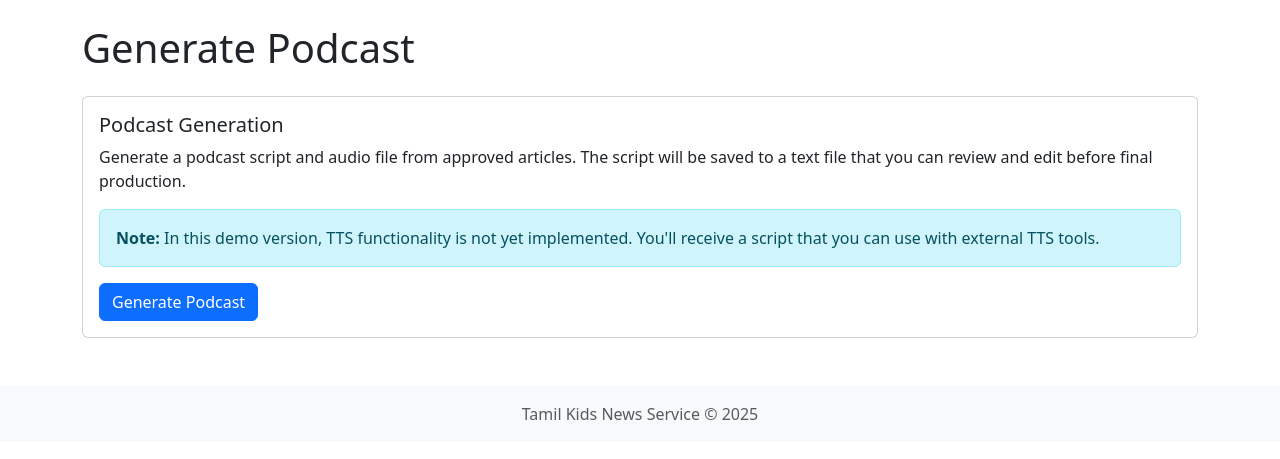
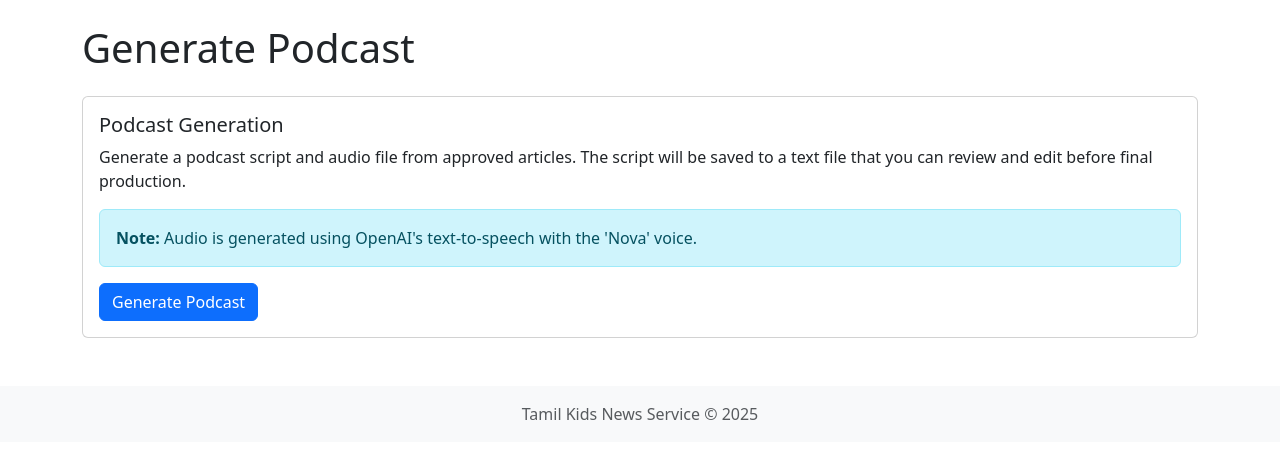
Before and after one commit to jamesramya/tamil-kids-news-service, a Flask app: page /generate-podcast in a window 1280 px wide. Shown: the part 56-515 px from the top of the page. Run offline with Flask 3, Linux system fonts and the light colour scheme.

Commit message:
Updates for 18-Mar-2025

```diff
--- a/app/app.py
+++ b/app/app.py
@@ -1,41 +1,44 @@
-from flask import Flask, render_template, request, jsonify, redirect, url_for
+from flask import Flask, render_template, request, jsonify, redirect, url_for, send_from_directory
 import os
 import sys
 import json
-
-template_dir = os.path.abspath('app/templates')
-app = Flask(__name__, template_folder=template_dir)
+import datetime
+import uuid
 
 # Add parent directory to path so we can import from src
 sys.path.append(os.path.dirname(os.path.dirname(os.path.abspath(__file__))))
 
+# Import required modules
 from src.utils import load_json_file, save_json_file, ensure_dir_exists
 from src.tts import generate_podcast_script, text_to_speech
 
-app = Flask(__name__)
+# Get absolute paths for template folder
+template_dir = os.path.abspath(os.path.join(os.path.dirname(__file__), 'templates'))
+static_dir = os.path.abspath(os.path.join(os.path.dirname(__file__), 'static'))
+
+# Initialize Flask application
+app = Flask(__name__,
+            template_folder=template_dir,
+            static_folder=static_dir)
 
 # Configuration
 DATA_DIR = "data"
 PROCESSED_NEWS_FILE = os.path.join(DATA_DIR, "processed_news.json")
 APPROVED_NEWS_FILE = os.path.join(DATA_DIR, "approved_news.json")
 PODCAST_SCRIPT_FILE = os.path.join(DATA_DIR, "podcast_script.txt")
-PODCAST_AUDIO_FILE = os.path.join(DATA_DIR, "podcast.mp3")
 
 # Ensure data directory exists
 ensure_dir_exists(DATA_DIR)
-
 
 @app.route('/')
 def index():
     """Main page showing all articles for review"""
     articles = load_json_file(PROCESSED_NEWS_FILE, [])
-    approved_count = sum(1 for article in articles
-                         if article.get('approved', False))
+    approved_count = sum(1 for article in articles if article.get('approved', False))
     return render_template('index.html',
-                           articles=articles,
-                           total=len(articles),
-                           approved=approved_count)
-
+                          articles=articles,
+                          total=len(articles),
+                          approved=approved_count)
 
 @app.route('/view/<int:article_id>')
 def view_article(article_id):
@@ -46,9 +49,8 @@ def view_article(article_id):
         return "Article not found", 404
 
     return render_template('view.html',
-                           article=articles[article_id],
-                           article_id=article_id)
-
+                          article=articles[article_id],
+                          article_id=article_id)
 
 @app.route('/edit/<int:article_id>', methods=['GET', 'POST'])
 def edit_article(article_id):
@@ -61,8 +63,7 @@ def edit_article(article_id):
     if request.method == 'POST':
         # Update article with edited content
         articles[article_id]['tamil_title'] = request.form.get('tamil_title')
-        articles[article_id]['tamil_summary'] = request.form.get(
-            'tamil_summary')
+        articles[article_id]['tamil_summary'] = request.form.get('tamil_summary')
         articles[article_id]['edited'] = True
 
         # Save updated articles
@@ -71,9 +72,8 @@ def edit_article(article_id):
         return redirect(url_for('view_article', article_id=article_id))
 
     return render_template('edit.html',
-                           article=articles[article_id],
-                           article_id=article_id)
-
+                          article=articles[article_id],
+                          article_id=article_id)
 
 @app.route('/approve/<int:article_id>', methods=['POST'])
 def approve_article(article_id):
@@ -87,13 +87,10 @@ def approve_article(article_id):
     save_json_file(articles, PROCESSED_NEWS_FILE)
 
     # Get all approved articles and save to approved_news.json
-    approved_articles = [
-        article for article in articles if article.get('approved', False)
-    ]
+    approved_articles = [article for article in articles if article.get('approved', False)]
     save_json_file(approved_articles, APPROVED_NEWS_FILE)
 
     return jsonify({"status": "success"})
-
 
 @app.route('/reject/<int:article_id>', methods=['POST'])
 def reject_article(article_id):
@@ -108,47 +105,158 @@ def reject_article(article_id):
 
     return jsonify({"status": "success"})
 
+# Route to serve audio files
+@app.route('/audio/<path:filename>')
+def serve_audio(filename):
+    """Serve audio files from the data directory"""
+    return send_from_directory(DATA_DIR, filename)
 
 @app.route('/generate-podcast', methods=['GET', 'POST'])
 def generate_podcast():
     """Generate podcast from approved articles"""
     if request.method == 'POST':
-        # Get all approved articles
-        articles = load_json_file(PROCESSED_NEWS_FILE, [])
-        approved_articles = [
-            article for article in articles if article.get('approved', False)
-        ]
+        try:
+            # Get all approved articles
+            articles = load_json_file(PROCESSED_NEWS_FILE, [])
+            approved_articles = [article for article in articles if article.get('approved', False)]
 
-        if not approved_articles:
-            return jsonify({
-                "status": "error",
-                "message": "No approved articles found"
-            })
+            if not approved_articles:
+                return jsonify({"status": "error", "message": "No approved articles found"})
 
-        # Generate podcast script
-        script = generate_podcast_script(approved_articles)
+            # Direct translation with OpenAI
+            try:
+                from openai import OpenAI
 
-        # Save script to file
-        with open(PODCAST_SCRIPT_FILE, 'w', encoding='utf-8') as f:
-            f.write(script)
+                if 'OPENAI_API_KEY' not in os.environ:
+                    return jsonify({"status": "error", "message": "OpenAI API key not set. Please add it in Replit Secrets."})
 
-        # Attempt to generate audio (currently just a placeholder)
-        audio_file = text_to_speech(script, PODCAST_AUDIO_FILE)
+                # Initialize OpenAI client
+                client = OpenAI(api_key=os.environ['OPENAI_API_KEY'])
 
-        result = {
-            "status": "success",
-            "script": script,
-            "script_file": PODCAST_SCRIPT_FILE
-        }
+                # Function to translate with OpenAI - cleaner version
+                def translate_to_tamil_direct(text):
+                    if not text or len(text.strip()) < 5:
+                        return text
 
-        if audio_file:
-            result["audio_file"] = audio_file
+                    print(f"Translating: {text[:50]}...")
 
-        return jsonify(result)
+                    try:
+                        # Call OpenAI API directly
+                        response = client.chat.completions.create(
+                            model="gpt-3.5-turbo",
+                            messages=[
+                                {"role": "system", "content": "You are a translator converting English to Tamil. Produce natural, conversational Tamil suitable for children. Do not include any English text or prefixes like '[Translation]' in your response."},
+                                {"role": "user", "content": f"Translate this text to Tamil: \"{text}\""}
+                            ]
+                        )
+
+                        translated = response.choices[0].message.content.strip()
+                        print(f"Translation result: {translated[:50]}...")
+                        return translated
+                    except Exception as e:
+                        print(f"OpenAI translation error: {e}")
+                        # Create a simple translation without the "[Need proper translation]" prefix
+                        import re
+                        basic_translations = {
+                            "News": "செய்திகள்",
+                            "Today": "இன்று",
+                            "India": "இந்தியா",
+                            "World": "உலகம்",
+                            "Sports": "விளையாட்டு",
+                            "Health": "ஆரோக்கியம்",
+                            "Education": "கல்வி",
+                            "Weather": "வானிலை",
+                            "Politics": "அரசியல்",
+                            "Technology": "தொழில்நுட்பம்",
+                            "Science": "அறிவியல்",
+                            "Environment": "சுற்றுச்சூழல்",
+                            "Entertainment": "பொழுதுபோக்கு",
+                            "Business": "வணிகம்",
+                            "Economy": "பொருளாதாரம்",
+                            "Government": "அரசு",
+                            "Device": "சாதனம்",
+                            "New": "புதிய",
+                            "elephants": "யானைகள்",
+                            "Farm": "பண்ணை",
+                            "keep": "வைத்திருக்க",
+                            "at": "இல்",
+                            "bay": "தடுப்பது"
+                        }
+
+                        result = text
+                        for eng, tam in basic_translations.items():
+                            result = re.sub(r'\b' + re.escape(eng) + r'\b', tam, result, flags=re.IGNORECASE)
+
+                        return result
+
+                # Process and translate each article
+                translated_articles = []
+                for article in approved_articles:
+                    # Create a copy of the article to translate
+                    translated_article = article.copy()
+
+                    # Always translate title if not in Tamil
+                    if article['title_language'] != "ta":
+                        print(f"Translating title: {article['original_title']}")
+                        translated_title = translate_to_tamil_direct(article['original_title'])
+                        translated_article['tamil_title'] = translated_title
+
+                    # Always translate summary if not in Tamil
+                    if article['summary_language'] != "ta":
+                        print(f"Translating summary: {article['original_summary'][:50]}...")
+                        translated_summary = translate_to_tamil_direct(article['original_summary'])
+                        translated_article['tamil_summary'] = translated_summary
+
+                    translated_articles.append(translated_article)
+
+            except ImportError:
+                print("OpenAI package not available. Using articles without additional translation.")
+                translated_articles = approved_articles
+
+            # Generate podcast script with translated content
+            script = generate_podcast_script(translated_articles)
+
+            # Save script to file with a unique identifier
+            timestamp = datetime.datetime.now().strftime("%Y%m%d_%H%M%S")
+            unique_id = str(uuid.uuid4())[:8]
+            podcast_filename = f"podcast_{timestamp}_{unique_id}"
+
+            script_filename = f"{podcast_filename}.txt"
+            script_filepath = os.path.join(DATA_DIR, script_filename)
+
+            ensure_dir_exists(os.path.dirname(script_filepath))
+            with open(script_filepath, 'w', encoding='utf-8') as f:
+                f.write(script)
+
+            # Generate audio using OpenAI TTS
+            audio_filename = f"{podcast_filename}.mp3"
+            audio_filepath = os.path.join(DATA_DIR, audio_filename)
+            audio_file = text_to_speech(script, audio_filepath)
+
+            result = {
+                "status": "success",
+                "script": script,
+                "script_file": script_filepath,
+                "script_filename": script_filename
+            }
+
+            if audio_file:
+                result["audio_file"] = audio_filepath
+                result["audio_filename"] = audio_filename
+                result["audio_url"] = url_for('serve_audio', filename=audio_filename)
+
+            return jsonify(result)
+        except Exception as e:
+            import traceback
+            traceback_text = traceback.format_exc()
+            print(traceback_text)
+            return jsonify({"status": "error", "message": f"Error generating podcast: {str(e)}\n\n{traceback_text}"})
 
     # GET request - show generation page
-    return render_template('generate.html')
-
+    try:
+        return render_template('generate.html')
+    except Exception as e:
+        return f"Error loading template: {str(e)}"
 
 @app.route('/run-scraper', methods=['GET', 'POST'])
 def run_scraper():
@@ -158,19 +266,135 @@ def run_scraper():
             # Import and run the main function from src.main
             from src.main import main
             main()
-            return jsonify({
-                "status": "success",
-                "message": "Scraper ran successfully"
-            })
+            return jsonify({"status": "success", "message": "Scraper ran successfully"})
         except Exception as e:
-            return jsonify({
-                "status": "error",
-                "message": f"Error running scraper: {str(e)}"
-            })
+            return jsonify({"status": "error", "message": f"Error running scraper: {str(e)}"})
 
-    # GET request - show scraper page
-    return render_template('scrapper.html')
+    # GET request - use template if available
+    try:
+        return render_template('scraper.html')
+    except Exception as e:
+        # Fallback to inline HTML if template not found
+        return """
+        <!DOCTYPE html>
+        <html lang="en">
+        <head>
+            <meta charset="UTF-8">
+            <meta name="viewport" content="width=device-width, initial-scale=1.0">
+            <title>Run Scraper - Tamil Kids News Service</title>
+            <link href="https://cdn.jsdelivr.net/npm/bootstrap@5.3.0-alpha1/dist/css/bootstrap.min.css" rel="stylesheet">
+        </head>
+        <body>
+            <nav class="navbar navbar-expand-lg navbar-dark bg-primary mb-4">
+                <div class="container">
+                    <a class="navbar-brand" href="/">Tamil Kids News Service</a>
+                    <button class="navbar-toggler" type="button" data-bs-toggle="collapse" data-bs-target="#navbarNav">
+                        <span class="navbar-toggler-icon"></span>
+                    </button>
+                    <div class="collapse navbar-collapse" id="navbarNav">
+                        <ul class="navbar-nav">
+                            <li class="nav-item">
+                                <a class="nav-link" href="/">Articles</a>
+                            </li>
+                            <li class="nav-item">
+                                <a class="nav-link" href="/generate-podcast">Generate Podcast</a>
+                            </li>
+                            <li class="nav-item">
+                                <a class="nav-link" href="/run-scraper">Run Scraper</a>
+                            </li>
+                        </ul>
+                    </div>
+                </div>
+            </nav>
 
+            <div class="container">
+                <h1 class="mb-4">News Scraper</h1>
+
+                <div class="card mb-4">
+                    <div class="card-body">
+                        <h5 class="card-title">Run News Scraper</h5>
+                        <p class="card-text">
+                            Run the news scraper to fetch and process new articles from RSS feeds.
+                            This will fetch articles, detect their language, and translate non-Tamil content to Tamil.
+                        </p>
+                        <div class="alert alert-info">
+                            <strong>Note:</strong> This process may take a few moments to complete depending on the number of articles.
+                        </div>
+                        <button id="runScraperBtn" class="btn btn-primary">Run Scraper</button>
+                    </div>
+                </div>
+
+                <div id="resultAlert" class="alert alert-success mt-4 d-none">
+                    <strong>Success!</strong> The scraper has run successfully.
+                    <a href="/" class="alert-link">View the articles</a> for review.
+                </div>
+
+                <div id="loadingSpinner" class="text-center mt-4 d-none">
+                    <div class="spinner-border text-primary" role="status">
+                        <span class="visually-hidden">Loading...</span>
+                    </div>
+                    <p class="mt-2">Running scraper, please wait...</p>
+                </div>
+
+                <div id="errorAlert" class="alert alert-danger mt-4 d-none">
+                    <strong>Error:</strong> <span id="errorMessage"></span>
+                </div>
+
+                <div class="card mt-4">
+                    <div class="card-header">
+                        <h5>Current RSS Feeds</h5>
+                    </div>
+                    <div class="card-body">
+                        <p>The following RSS feeds are currently configured:</p>
+                        <ul>
+                            <li><a href="https://www.thehindu.com/news/national/feeder/default.rss" target="_blank">The Hindu - National News</a></li>
+                            <li><a href="https://timesofindia.indiatimes.com/rssfeeds/4719148.cms" target="_blank">Times of India - India News</a></li>
+                            <li><a href="https://tamil.oneindia.com/rss/tamil-news.xml" target="_blank">OneIndia Tamil News</a></li>
+                        </ul>
+                    </div>
+                </div>
+            </div>
+
+            <script>
+                document.getElementById('runScraperBtn').addEventListener('click', function() {
+                    // Show loading spinner
+                    document.getElementById('loadingSpinner').classList.remove('d-none');
+                    document.getElementById('resultAlert').classList.add('d-none');
+                    document.getElementById('errorAlert').classList.add('d-none');
+
+                    // Call API to run scraper
+                    fetch('/run-scraper', {
+                        method: 'POST',
+                        headers: {
+                            'Content-Type': 'application/json'
+                        }
+                    })
+                    .then(response => response.json())
+                    .then(data => {
+                        // Hide loading spinner
+                        document.getElementById('loadingSpinner').classList.add('d-none');
+
+                        if (data.status === 'success') {
+                            // Show success alert
+                            document.getElementById('resultAlert').classList.remove('d-none');
+                        } else {
+                            // Show error
+                            document.getElementById('errorAlert').classList.remove('d-none');
+                            document.getElementById('errorMessage').textContent = data.message || 'An error occurred';
+                        }
+                    })
+                    .catch(error => {
+                        // Hide loading spinner and show error
+                        document.getElementById('loadingSpinner').classList.add('d-none');
+                        document.getElementById('errorAlert').classList.remove('d-none');
+                        document.getElementById('errorMessage').textContent = 'An error occurred while running the scraper';
+                        console.error('Error:', error);
+                    });
+                });
+            </script>
+        </body>
+        </html>
+        """
 
 if __name__ == '__main__':
     # Check if we're running on Replit
--- a/app/templates/generate.html
+++ b/app/templates/generate.html
@@ -13,8 +13,7 @@
             The script will be saved to a text file that you can review and edit before final production.
         </p>
         <div class="alert alert-info">
-            <strong>Note:</strong> In this demo version, TTS functionality is not yet implemented.
-            You'll receive a script that you can use with external TTS tools.
+            <strong>Note:</strong> Audio is generated using OpenAI's text-to-speech with the 'Nova' voice.
         </div>
         <button id="generateBtn" class="btn btn-primary">Generate Podcast</button>
     </div>
@@ -92,11 +91,11 @@
                 // Setup audio if available
                 if (data.audio_file) {
                     document.getElementById('audioContainer').classList.remove('d-none');
-                    document.getElementById('audioPlayer').src = data.audio_file;
+                    document.getElementById('audioPlayer').src = data.audio_url;
 
                     const downloadAudioBtn = document.getElementById('downloadAudioBtn');
-                    downloadAudioBtn.href = data.audio_file;
-                    downloadAudioBtn.download = 'podcast.mp3';
+                    downloadAudioBtn.href = data.audio_url;
+                    downloadAudioBtn.download = data.audio_filename;
                 } else {
                     document.getElementById('audioContainer').classList.add('d-none');
                 }
--- a/app/templates/view.html
+++ b/app/templates/view.html
@@ -22,6 +22,10 @@
             {% if article.get('edited') == True %}
                 <span class="badge bg-info">Edited</span>
             {% endif %}
+
+            {% if article.get('needs_translation') == True %}
+                <span class="badge bg-warning">Needs Translation</span>
+            {% endif %}
         </div>
     </div>
     <div class="card-body">
@@ -41,7 +45,7 @@
                 </div>
             </div>
             <div class="col-md-6">
-                <h4>Tamil Content</h4>
+                <h4>Tamil Content {% if article.get('needs_translation') == True %}<small class="text-muted">(Will be translated when generating podcast)</small>{% endif %}</h4>
                 <div class="card bg-light">
                     <div class="card-body">
                         <h5 class="tamil-text">{{ article.tamil_title }}</h5>
--- /dev/null
+++ b/data/podcast_20250318_084904_447f4122.txt
@@ -0,0 +1,5 @@
+வணக்கம் குழந்தைகளே! இன்றைய செய்திகளை பார்ப்போம்.
+
+1. [Need proper translation] New device to keep elephants at bay at Aralam Farm
+
+இன்றைய செய்திகள் இத்துடன் முடிகிறது. நன்றி!
--- /dev/null
+++ b/data/podcast_20250319_101231_db1a1dc5.txt
@@ -0,0 +1,5 @@
+வணக்கம் குழந்தைகளே! இன்றைய செய்திகளை பார்ப்போம்.
+
+1. அரலம் பசுவை நெருக்க பதிவு புதிய சாதனம்
+
+இன்றைய செய்திகள் இத்துடன் முடிகிறது. நன்றி!
```
Also changed, not shown: src/main.py (+17 -25 lines), src/tts.py (+61 -64 lines), 3 other files.
